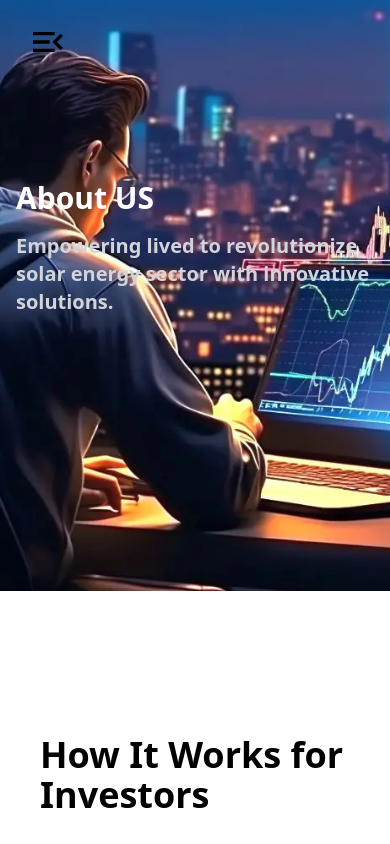
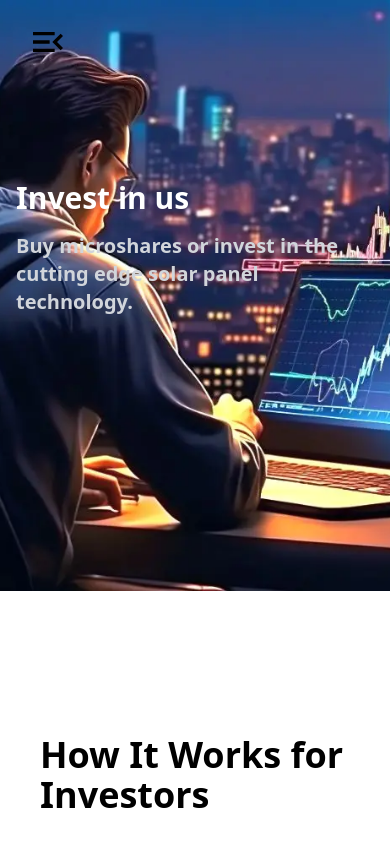
Before and after one commit to akshitchowdhury/solar_fintech, a React (Create React App) app: page /services in a window 390 px wide. Shown: the top 844 px of the page. Built offline with nearby package versions, Linux system fonts and the light colour scheme.

Commit message:
howItWorks2

```diff
--- a/src/components/How It Works/HowItWorks.jsx
+++ b/src/components/How It Works/HowItWorks.jsx
@@ -46,11 +46,10 @@ const HowItWorks = () => {
         <div className="container mx-auto px-4 py-20 md:py-40">
           <div className="flex flex-col my-[100px] items-start justify-start gap-4 text-start">
             <h1 className="text-3xl font-bold text-white md:text-5xl">
-              About US
+              Invest in us
             </h1>
             <p className="text-xl font-semibold text-gray-300 md:text-2xl">
-              Empowering lived to revolutionize solar energy sector with
-              innovative solutions.
+              Buy microshares or invest in the cutting edge solar panel technology.
             </p>
           </div>
         </div>
--- a/src/components/How It Works/Industry/Industry.jsx
+++ b/src/components/How It Works/Industry/Industry.jsx
@@ -33,7 +33,7 @@ const Industry = () => {
                 key={index}
                 className="cursor-pointer hover:text-orange-500 transition ease-in-out duration-200 hover:scale-105"
                 onMouseEnter={() => handleMouseEnter(index)}
-                onMouseLeave={handleMouseLeave}
+                // onMouseLeave={handleMouseLeave}
               >
                 {item.title}
               </li>
--- a/src/components/How It Works/StepsToPartner.jsx
+++ b/src/components/How It Works/StepsToPartner.jsx
@@ -7,7 +7,7 @@ const StepsToPartner = ({ items }) => {
   const [openIndex, setOpenIndex] = useState(null);
 
   return (
-    <div className="w-full ">
+    <div className="w-full my-12">
       <h1 className="text-black mx-4 font-bold text-3xl mb-2 md:mb-4">
         Steps to Partner with us
       </h1>
@@ -40,11 +40,12 @@ const StepsToPartner = ({ items }) => {
               <div className="overflow-hidden transition-all duration-200">
   <div className="p-4 rounded-md">
     <div
-                    className="flex flex-col md:flex-row flex-wrap items-center md:items-start"
+      className="flex flex-col md:flex-col  items-center md:items-start
+      bg-sky-700
+       bg-opacity-10 backdrop-filter backdrop-blur-lg border border-white border-opacity-20 rounded-md shadow-lg p-5"
       style={{
         border: "1pt solid gold",
         borderRadius: "10px",
-                      backgroundColor: "inherit",
         boxShadow: "2px 2px 5px rgba(0, 0, 0, 0.2)",
         padding: "5%",
       }}
@@ -57,13 +58,14 @@ const StepsToPartner = ({ items }) => {
       <br />
       <p
         className="text-lg mb-4 md:w-auto md:pr-8 text-sky-600"
-                      style={{ fontFamily: "cursive", fontSize: "1.5rem" }}
+
       >
         {item.desc}
       </p>
     </div>
   </div>
 </div>
+
             </Transition>
           </div>
         ))}
```
Lines whose indentation alone changed are shown as unchanged.
